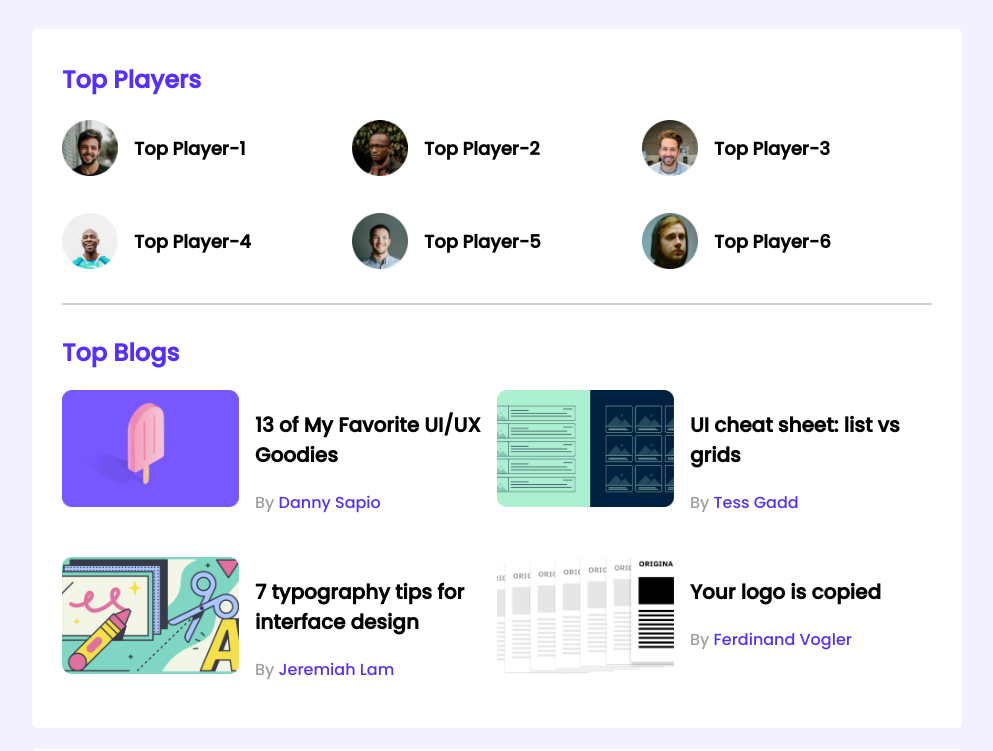
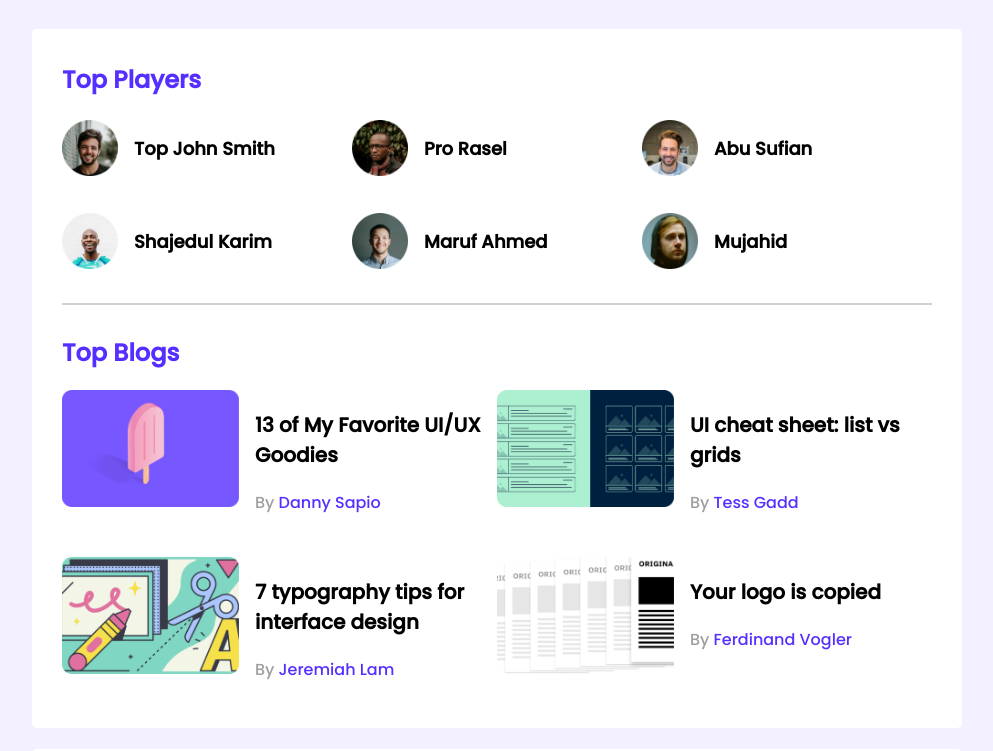
Before and after one commit to Mutah3r/leader-board-css3, a plain HTML site: page index.html in a window 1280 px wide. Shown: the top 751 px of the page, without its empty margins (143-1136 px from the left). Drawn offline with Linux system fonts and the light colour scheme.

Commit message:
updated player information

```diff
--- a/index.html
+++ b/index.html
@@ -28,27 +28,27 @@
                 <div class="players">
                     <div class="player">
                         <img src="images/players/player-1.png" alt="">
-                        <h3 class="player-name">Top Player-1</h3>
+                        <h3 class="player-name">Top John Smith</h3>
                     </div>
                     <div class="player">
                         <img src="images/players/player-2.png" alt="">
-                        <h3 class="player-name" class="player-name">Top Player-2</h3>
+                        <h3 class="player-name" class="player-name">Pro Rasel</h3>
                     </div>
                     <div class="player">
                         <img src="images/players/player-3.png" alt="">
-                        <h3 class="player-name">Top Player-3</h3>
+                        <h3 class="player-name">Abu Sufian</h3>
                     </div>
                     <div class="player">
                         <img src="images/players/player-4.png" alt="">
-                        <h3 class="player-name">Top Player-4</h3>
+                        <h3 class="player-name">Shajedul Karim</h3>
                     </div>
                     <div class="player">
                         <img src="images/players/player-5.png" alt="">
-                        <h3 class="player-name">Top Player-5</h3>
+                        <h3 class="player-name">Maruf Ahmed</h3>
                     </div>
                     <div class="player">
                         <img src="images/players/player-6.png" alt="">
-                        <h3 class="player-name">Top Player-6</h3>
+                        <h3 class="player-name">Mujahid</h3>
                     </div>
                 </div>
             </div>
```
